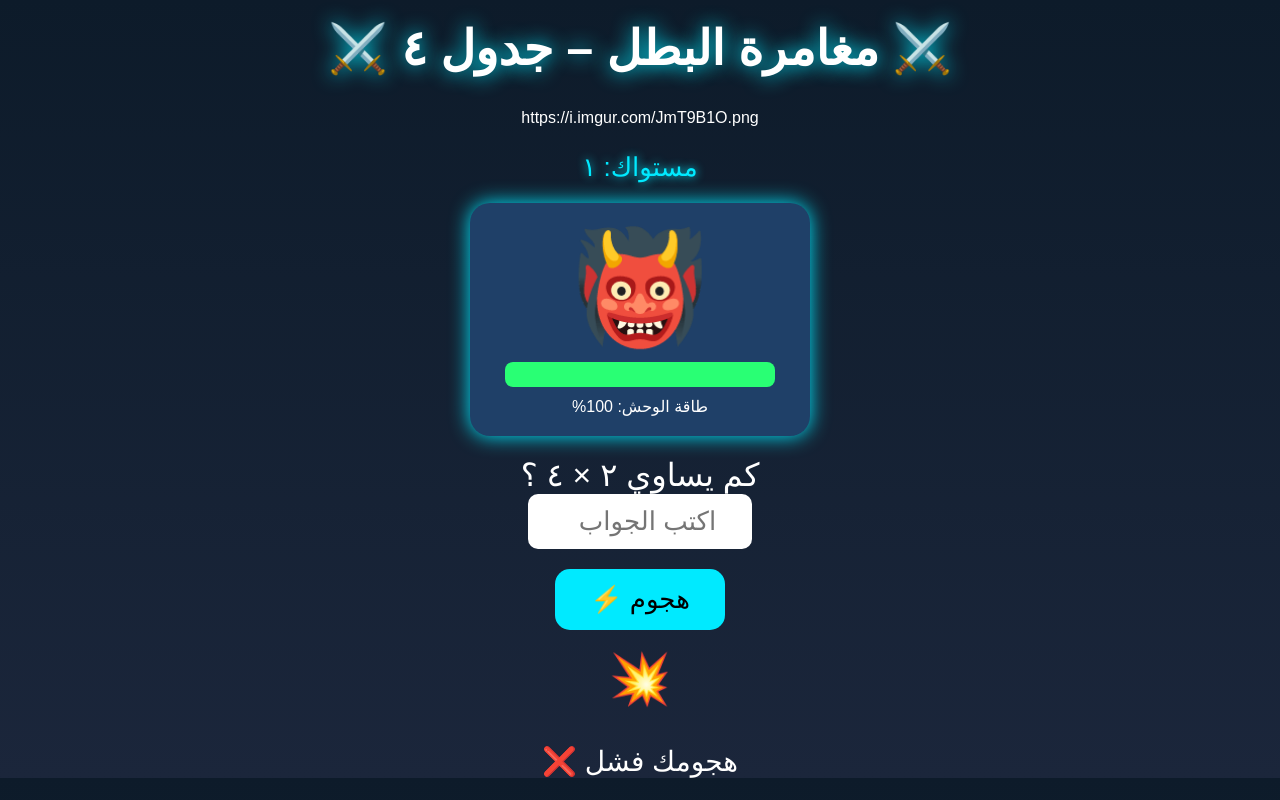
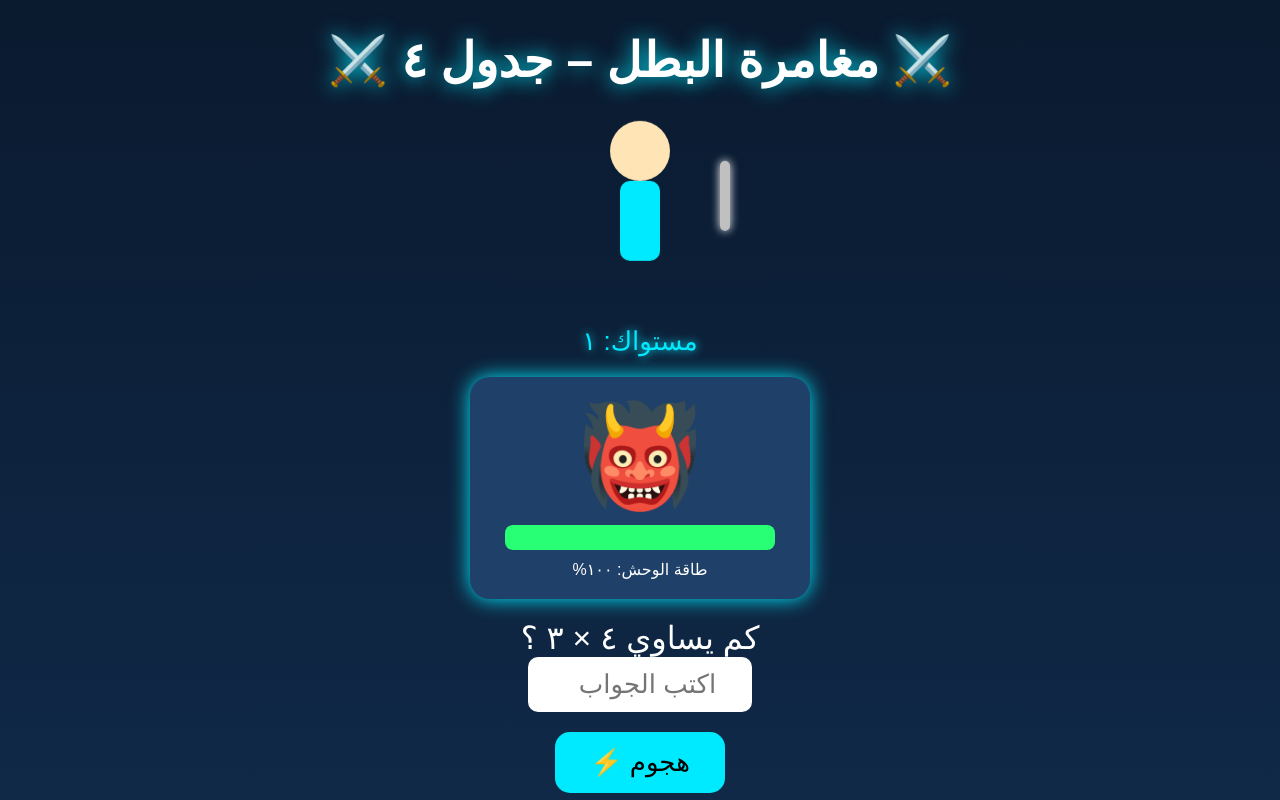
Before and after one commit to smileeyes1/test, a plain HTML site: page index.html in a window 1280 px wide. Both pictures are taken after a click on the button "هجوم ⚡". Shown: the top 800 px of the page. Drawn offline with Linux system fonts and the light colour scheme.

Commit message:
Update index.html

```diff
--- a/index.html
+++ b/index.html
@@ -8,7 +8,7 @@
 body {
   margin: 0;
   font-family: "Arial", sans-serif;
-  background: linear-gradient(#0d1b2a, #1b263b);
+  background: linear-gradient(#0a1a2f, #112d4e);
   color: #fff;
   text-align: center;
   overflow-x: hidden;
@@ -17,24 +17,54 @@ body {
 /* ====== عنوان اللعبة ====== */
 h1 {
   font-size: 48px;
-  margin-top: 20px;
+  margin-top: ٢٠px;
   text-shadow: 0 0 20px #00eaff;
 }
 
-/* ====== شخصية البطل ====== */
+/* ====== البطل (مرسوم بـ CSS) ====== */
 #hero {
-  width: 180px;
+  width: 140px;
+  height: 180px;
   margin: 20px auto;
+  position: relative;
   animation: float 2s infinite ease-in-out;
+}
+
+#hero .head {
+  width: 60px;
+  height: 60px;
+  background: #ffe4b5;
+  border-radius: 50%;
+  margin: auto;
+  position: relative;
+}
+
+#hero .body {
+  width: 40px;
+  height: 80px;
+  background: #00eaff;
+  margin: auto;
+  border-radius: 10px;
+}
+
+#hero .sword {
+  width: 10px;
+  height: 70px;
+  background: silver;
+  position: absolute;
+  right: -20px;
+  top: 40px;
+  border-radius: 5px;
+  box-shadow: 0 0 10px #fff;
 }
 
 @keyframes float {
   0% { transform: translateY(0);}
-  50% { transform: translateY(-12px);}
+  50% { transform: translateY(-10px);}
   100% { transform: translateY(0);}
 }
 
-/* ====== وحش الأرقام ====== */
+/* ====== وحش CSS ====== */
 #monster-box {
   width: 300px;
   margin: 20px auto;
@@ -45,9 +75,11 @@ h1 {
 }
 
 #monster {
-  font-size: 110px;
+  font-size: 100px;
+  margin-bottom: 10px;
 }
 
+/* ====== شريط طاقة الوحش ====== */
 #monster-hp {
   width: 90%;
   height: 25px;
@@ -64,7 +96,7 @@ h1 {
   transition: width 0.5s;
 }
 
-/* ====== سؤال المعركة ====== */
+/* ====== سؤال القتال ====== */
 #question {
   font-size: 32px;
   margin-top: 20px;
@@ -94,9 +126,9 @@ button:hover {
   background: #72f5ff;
 }
 
-/* ====== الضربات الخاصة ====== */
+/* ====== مؤثرات القتال ====== */
 #effect {
-  font-size: 50px;
+  font-size: 60px;
   height: 80px;
   margin-top: 20px;
 }
@@ -121,29 +153,37 @@ button:hover {
   0%,100% { text-shadow: 0 0 30px gold;}
   50% { text-shadow: 0 0 5px gold;}
 }
+
+/* ====== حقوق اللعبة ====== */
+#footer {
+  margin-top: 40px;
+  font-size: 22px;
+  color: #90e0ef;
+}
 </style>
 </head>
-
 
 <body>
 
 <h1>⚔️ مغامرة البطل – جدول ٤ ⚔️</h1>
 
 <!-- ====== البطل ====== -->
-https://i.imgur.com/JmT9B1O.png
+<div id="hero">
+  <div class="head"></div>
+  <div class="body"></div>
+  <div class="sword"></div>
+</div>
 
 <div id="level-box">مستواك: <span id="level">١</span></div>
 
 <!-- ====== الوحش ====== -->
 <div id="monster-box">
   <div id="monster">👹</div>
-  <div id="monster-hp">
-    <div id="monster-hp-inner"></div>
-  </div>
+  <div id="monster-hp"><div id="monster-hp-inner"></div></div>
   <div>طاقة الوحش: <span id="hp">١٠٠</span>%</div>
 </div>
 
-<!-- ====== سؤال القتال ====== -->
+<!-- ====== السؤال ====== -->
 <div id="question">كم يساوي ٤ × ١ ؟</div>
 
 <input type="number" id="answer" placeholder="اكتب الجواب">
@@ -155,6 +195,11 @@ https://i.imgur.com/JmT9B1O.png
 
 <div id="victory-msg"></div>
 
+<!-- ====== معلومات المدرسة ====== -->
+<div id="footer">
+👨‍🏫 المعلم: محمد وجيه
+🏫 مدرسة عاطوف المختلطة
+</div>
 
 <script>
 /* ========== بيانات اللعبة ========== */
@@ -162,11 +207,22 @@ let monsterHP = 100;
 let a = 1;
 let level = 1;
 
+/* ========== مولّد صوت بسيط بدون ملفات خارجية ========== */
+function playBeep(freq) {
+  const ctx = new (window.AudioContext || window.webkitAudioContext)();
+  const osc = ctx.createOscillator();
+  osc.type = "square";
+  osc.frequency.value = freq;
+  osc.connect(ctx.destination);
+  osc.start();
+  osc.stop(ctx.currentTime + 0.15);
+}
+
 /* ====== توليد سؤال ====== */
 function newQuestion() {
-  a = Math.floor(Math.random() * 5) + 1;
+  a = Math.floor(Math.random() * 9) + 1;
   document.getElementById("question").innerHTML =
-    "كم يساوي " + toArabic(a) + " × ٤ ؟";
+    "كم يساوي ٤ × " + toArabic(a) + " ؟";
   document.getElementById("answer").value = "";
   document.getElementById("feedback").innerHTML = "";
   document.getElementById("effect").innerHTML = "";
@@ -181,41 +237,36 @@ function toArabic(n) {
 function check() {
   const ans = parseInt(document.getElementById("answer").value);
   const correct = a * 4;
-
-  if (ans === correct) {
-    attackSuccess();
-  } else {
-    attackFail();
-  }
+  if (ans === correct) attackSuccess();
+  else attackFail();
 }
 
 /* ====== نجاح الهجوم ====== */
 function attackSuccess() {
+  playBeep(800);
   document.getElementById("feedback").innerHTML = "ضربة ناجحة! ✅";
-  document.getElementById("effect").innerHTML = "🔥⚡";
+  document.getElementById("effect").innerHTML = "⚡🔥";
 
   monsterHP -= 20;
   if (monsterHP < 0) monsterHP = 0;
 
-  document.getElementById("hp").innerHTML = monsterHP;
+  document.getElementById("hp").innerHTML = toArabic(monsterHP);
   document.getElementById("monster-hp-inner").style.width = monsterHP + "%";
 
-  if (monsterHP === 0) {
-    victory();
-  } else {
-    newQuestion();
-  }
+  if (monsterHP === 0) victory();
+  else newQuestion();
 }
 
 /* ====== فشل الهجوم ====== */
 function attackFail() {
+  playBeep(200);
   document.getElementById("feedback").innerHTML = "هجومك فشل ❌";
   document.getElementById("effect").innerHTML = "💥";
 
-  monsterHP += 5;
+  monsterHP += 10;
   if (monsterHP > 100) monsterHP = 100;
 
-  document.getElementById("hp").innerHTML = monsterHP;
+  document.getElementById("hp").innerHTML = toArabic(monsterHP);
   document.getElementById("monster-hp-inner").style.width = monsterHP + "%";
 }
 
@@ -229,7 +280,7 @@ function victory() {
 
   setTimeout(() => {
     monsterHP = 100;
-    document.getElementById("hp").innerHTML = monsterHP;
+    document.getElementById("hp").innerHTML = toArabic(monsterHP);
     document.getElementById("monster-hp-inner").style.width = monsterHP + "%";
     document.getElementById("victory-msg").innerHTML = "";
     newQuestion();
```
